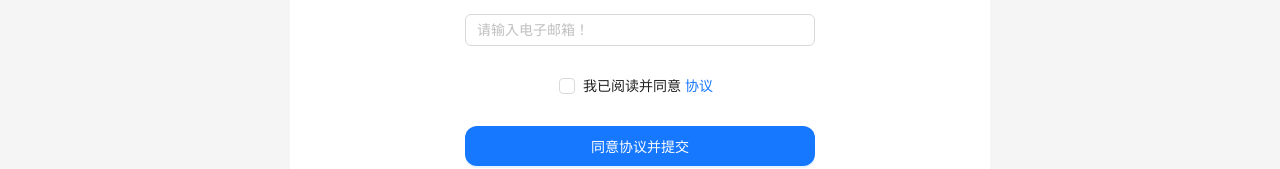
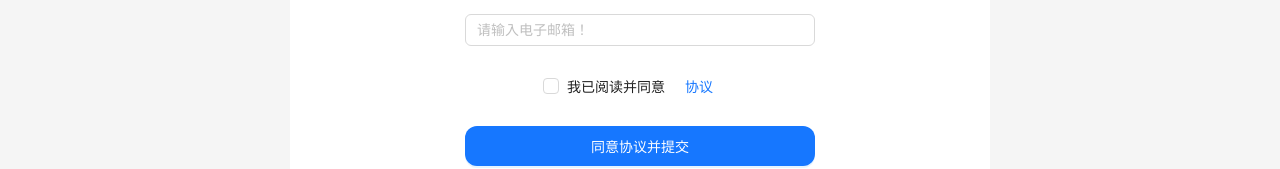
Before and after one commit to WeBankBlockchain/DDCMS-Front, a React (Create React App) app: page /register in a window 1280 px wide. Shown: the part 732-901 px from the top of the page. Built offline with nearby package versions, Linux system fonts and the light colour scheme.

Commit message:
modify register warning

```diff
--- a/src/App.css
+++ b/src/App.css
@@ -1,5 +1,9 @@
 .App {
 	text-align: center;
+}
+
+.ant-btn {
+	border-radius: 0px;
 }
 
 .App-logo {
--- a/src/pages/Register.jsx
+++ b/src/pages/Register.jsx
@@ -268,7 +268,7 @@ export default function Register() {
                 ]}
               >
                 <Checkbox>
-                  我已阅读并同意 <a href="">协议</a>
+                  我已阅读并同意 <Button type="link">协议</Button>
                 </Checkbox>
               </Form.Item>
               <Form.Item>
```
